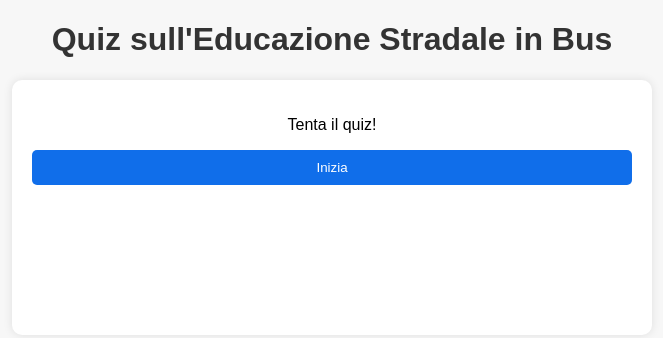
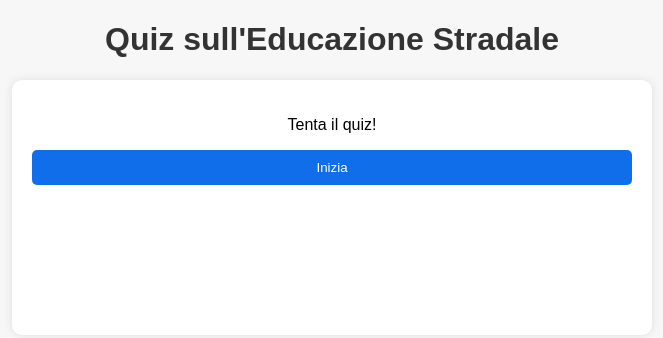
Before and after one commit to scampolongo/ProgettoTDP, a plain HTML site: page Quiz.html in a window 1280 px wide. Shown: the whole page, without its empty margins (308-971 px from the left). Drawn offline with Linux system fonts and the light colour scheme.

Commit message:
Correzione errore

```diff
--- a/Quiz.html
+++ b/Quiz.html
@@ -50,7 +50,7 @@
 </head>
 
 <body>
-    <h1>Quiz sull'Educazione Stradale in Bus</h1>
+    <h1>Quiz sull'Educazione Stradale</h1>
     <div id="quiz">
         <p id="question"></p>
         <button id="startButton">Inizia</button>
```
